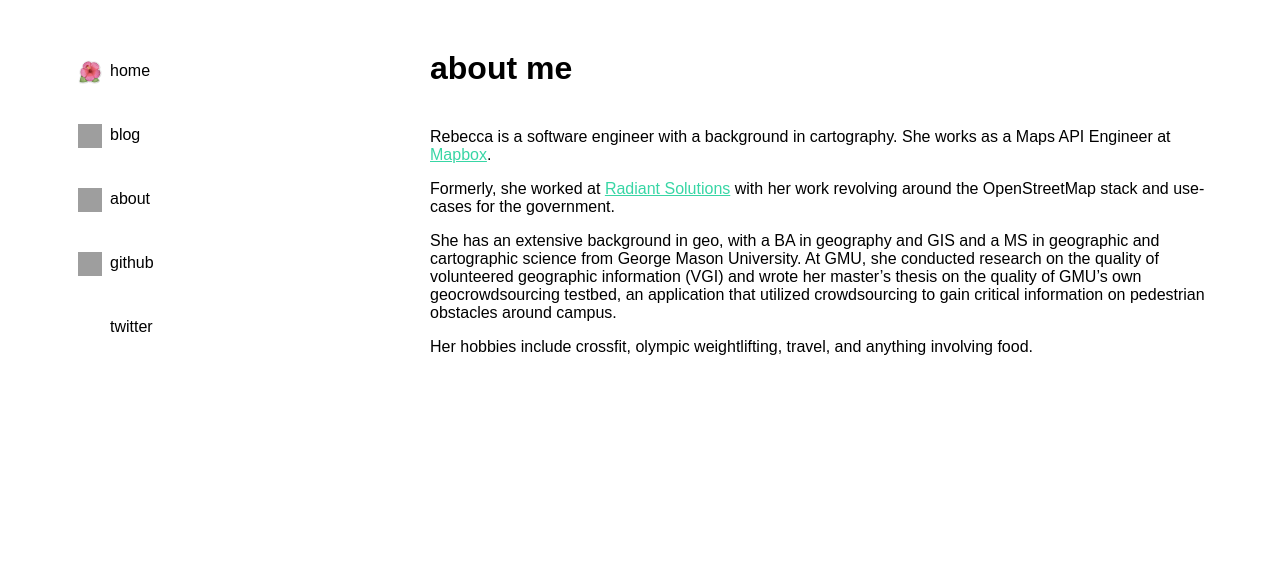
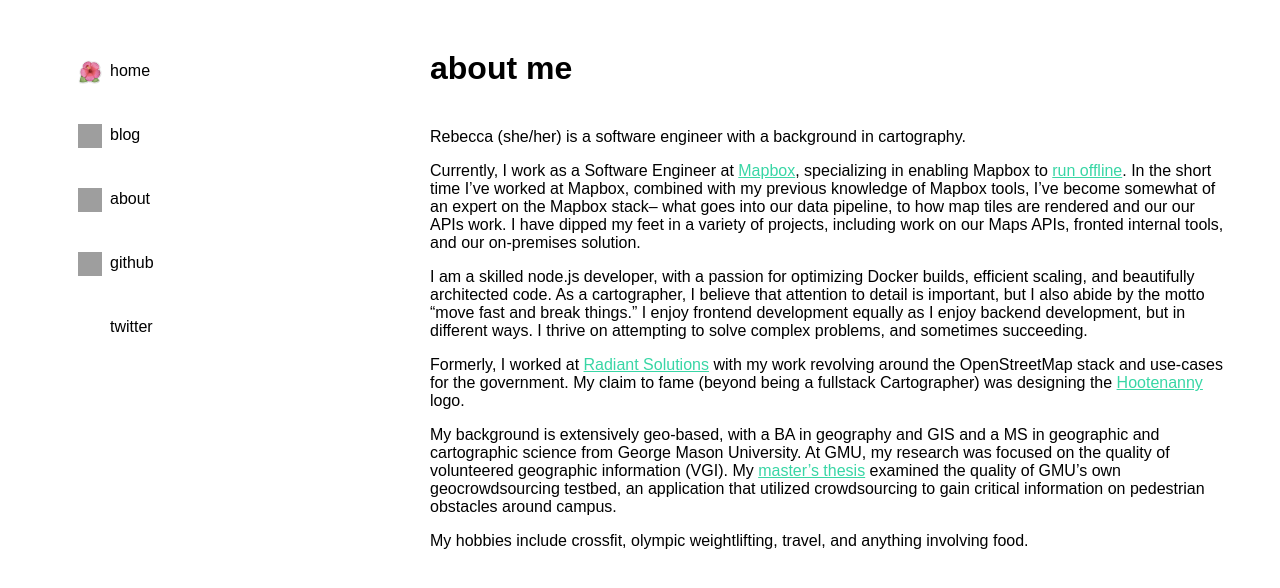
Before and after one commit to rmrice/rmrice.github.io, a Jekyll site: the page built from about.md, in a window 1280 px wide. Shown: the top 588 px of the page. Built offline with Jekyll 4.4.1, drawn with Linux system fonts in a browser that asks for light colours; grey boxes are pictures that could not be loaded.

Commit message:
update about me

```diff
--- a/about.md
+++ b/about.md
@@ -6,10 +6,14 @@ permalink: /about/
 
 # about me
 
-Rebecca is a software engineer with a background in cartography. She works as a Maps API Engineer at [Mapbox](mapbox.com).
+Rebecca (she/her) is a software engineer with a background in cartography.
 
-Formerly, she worked at [Radiant Solutions](radiantsolutions.com) with her work revolving around the OpenStreetMap stack and use-cases for the government.
+Currently, I work as a Software Engineer at [Mapbox](mapbox.com), specializing in enabling Mapbox to [run offline](https://www.mapbox.com/atlas/). In the short time I've worked at Mapbox, combined with my previous knowledge of Mapbox tools, I've become somewhat of an expert on the Mapbox stack-- what goes into our data pipeline, to how map tiles are rendered and our our APIs work. I have dipped my feet in a variety of projects, including work on our Maps APIs, fronted internal tools, and our on-premises solution.
 
-She has an extensive background in geo, with a BA in geography and GIS and a MS in geographic and cartographic science from George Mason University. At GMU, she conducted research on the quality of volunteered geographic information (VGI) and wrote her master's thesis on the quality of GMU's own geocrowdsourcing testbed, an application that utilized crowdsourcing to gain critical information on pedestrian obstacles around campus.
+I am a skilled node.js developer, with a passion for optimizing Docker builds, efficient scaling, and beautifully architected code. As a cartographer, I believe that attention to detail is important, but I also abide by the motto "move fast and break things." I enjoy frontend development equally as I enjoy backend development, but in different ways. I thrive on attempting to solve complex problems, and sometimes succeeding.
 
-Her hobbies include crossfit, olympic weightlifting, travel, and anything involving food.
+Formerly, I worked at [Radiant Solutions](radiantsolutions.com) with my work revolving around the OpenStreetMap stack and use-cases for the government. My claim to fame (beyond being a fullstack Cartographer) was designing the [Hootenanny](https://github.com/ngageoint/hootenanny) logo.
+
+My background is extensively geo-based, with a BA in geography and GIS and a MS in geographic and cartographic science from George Mason University. At GMU, my research was focused on the quality of volunteered geographic information (VGI). My [master's thesis](http://ebot.gmu.edu/handle/1920/10522) examined the quality of GMU's own geocrowdsourcing testbed, an application that utilized crowdsourcing to gain critical information on pedestrian obstacles around campus.
+
+My hobbies include crossfit, olympic weightlifting, travel, and anything involving food.
```
Also changed, not shown: index.md (+1 -1 lines), 5 other files.
